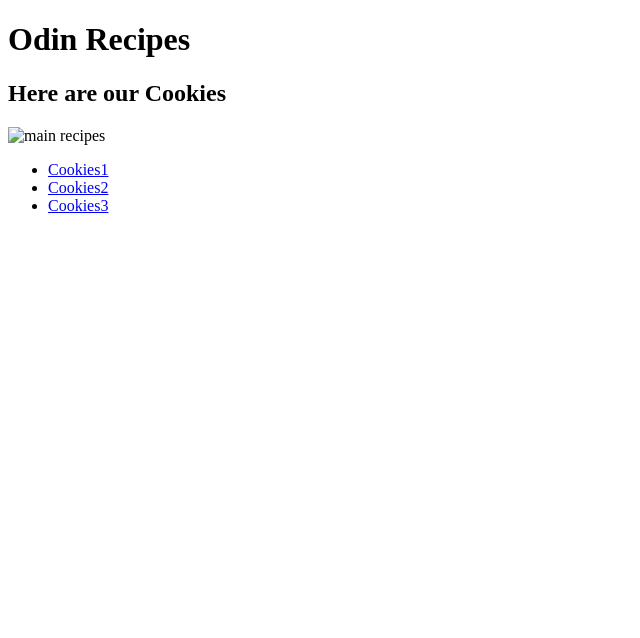
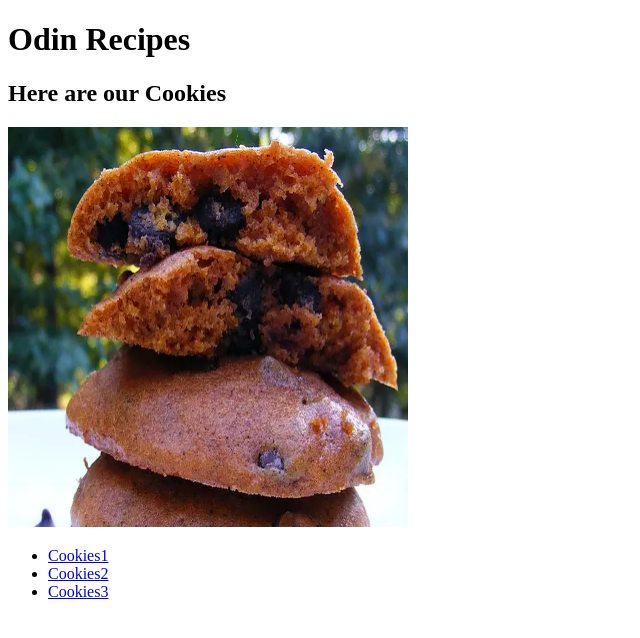
Before and after one commit to SaboorSohaib/odin-recipes, a plain HTML site: page index.html in a window 1280 px wide. Shown: the whole page, without its empty margins (0-640 px from the left). Drawn offline with Linux system fonts and the light colour scheme; the site is published under a folder, as on GitHub Pages, so addresses that start at the root find nothing.

Commit message:
Add some changes to photo

```diff
--- a/index.html
+++ b/index.html
@@ -9,7 +9,7 @@
 <body>
     <h1>Odin Recipes</h1>
     <h2>Here are our Cookies</h2>
-    <img src="/main recipes.png" alt="main recipes" height="400px" width="400px"><br>
+    <img src="./images/main recipes.png" alt="main recipes" height="400px" width="400px"><br>
     <ul>
        <li><a href="./recipes/cookies1.html">Cookies1</a></li>
         <li><a href="./recipes/cookies2.html">Cookies2</a></li>
```
Also changed, not shown: images/main recipes.png (renamed from main recipes.png).
